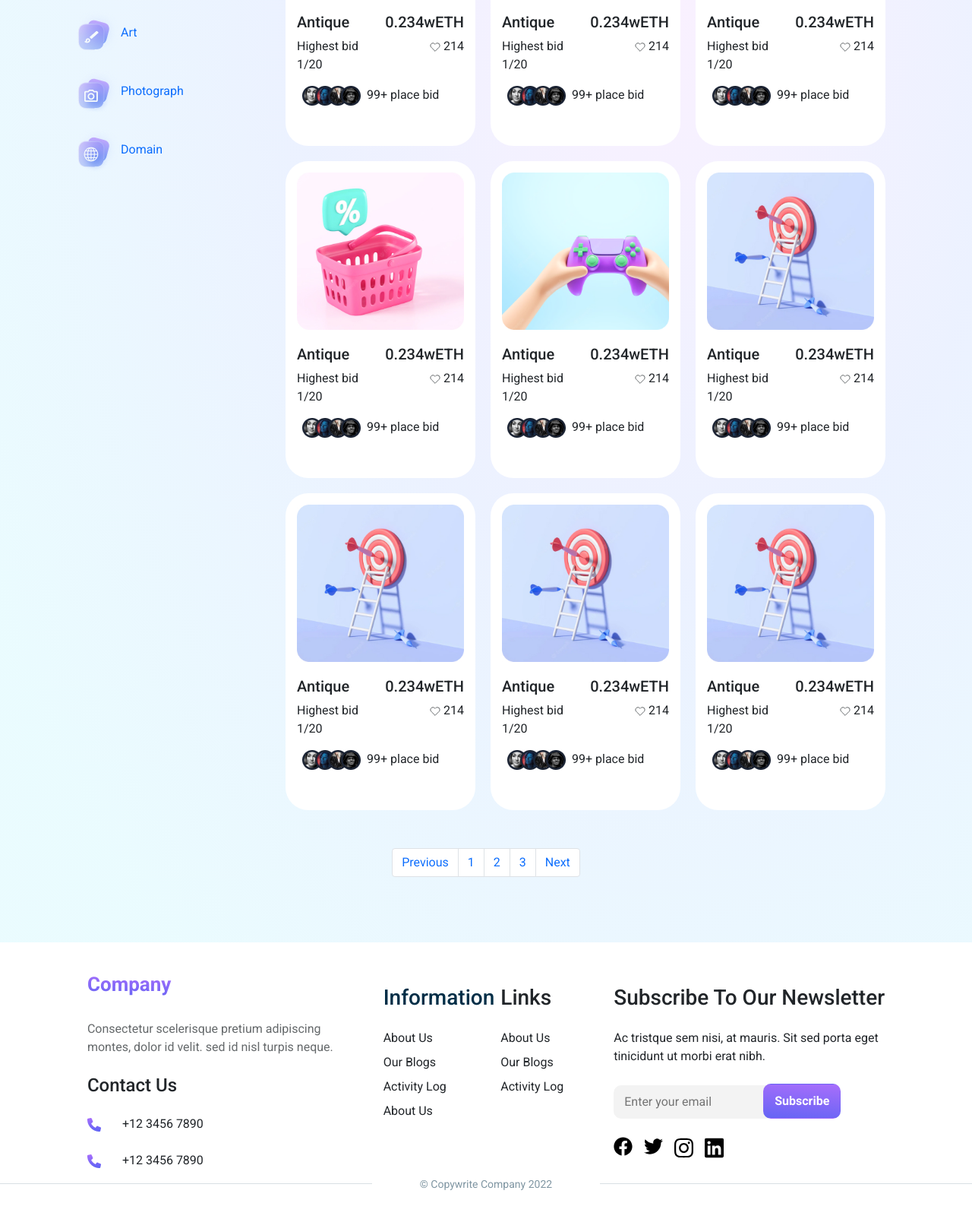
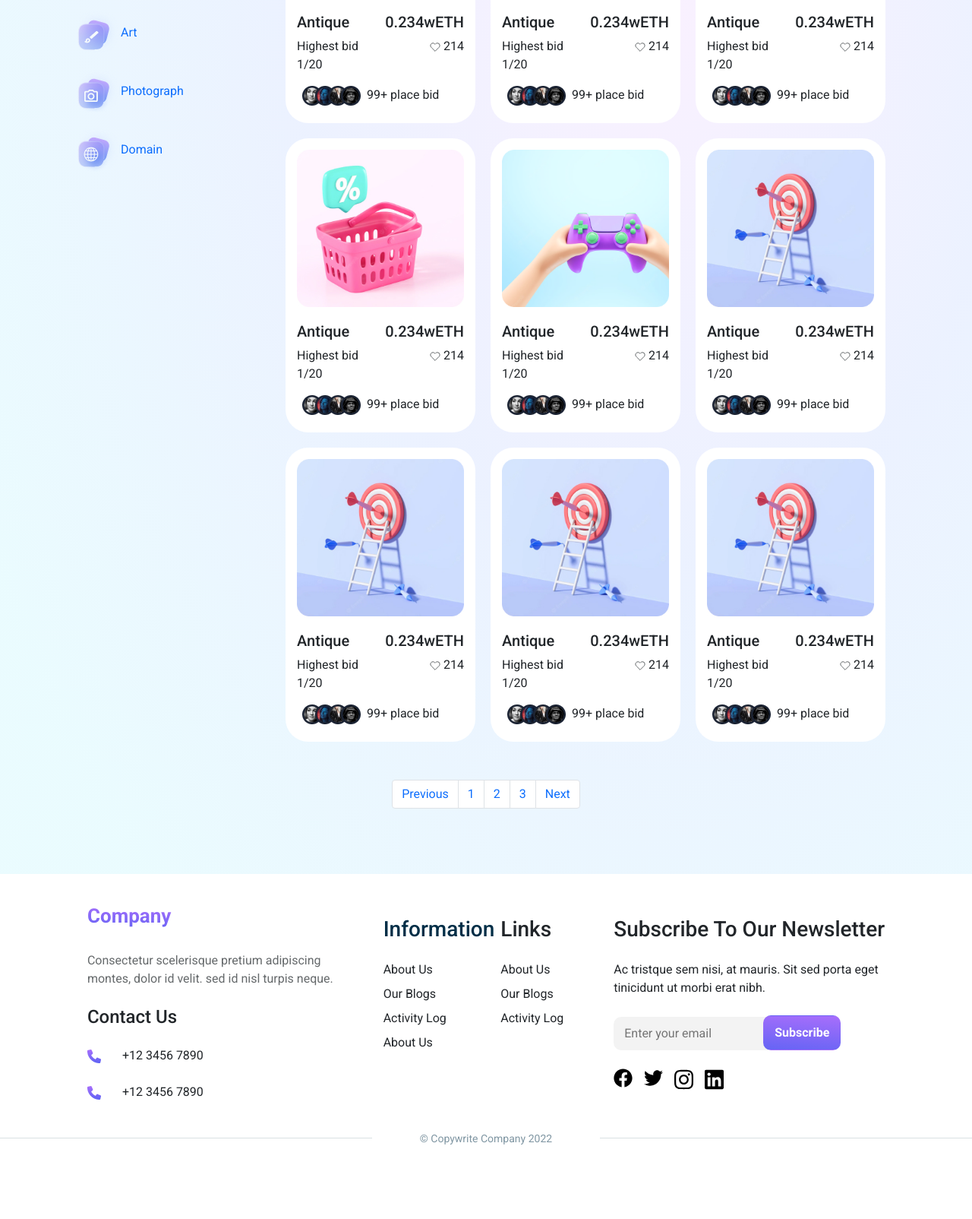
Before and after one commit to mdrakibislam68/NFTs, a plain HTML site: page explore.html in a window 1280 px wide. Shown: the part 456-2060 px from the top of the page at 76% size. After the commit the page ends 2029 px from the top, so only its background shows below. Drawn offline with Linux system fonts and the light colour scheme.

Commit message:
forth commit

```diff
--- a/explore.html
+++ b/explore.html
@@ -239,7 +239,7 @@
               <p><img src="img/heart 1.svg" alt=""> 214</p>
             </div>
           </div>
-          <div class="job-seek d-flex mb-4 mx-3">
+          <div class="job-seek d-flex mb-2 mx-3">
             <div class="d-flex">
               <img class="seeker" src="img/applyer/Ellipse 22.png" alt="job-seeker">
               <img class="seeker over" src="img/applyer/Ellipse 23.png" alt="job-seeker">
@@ -266,7 +266,7 @@
               <p><img src="img/heart 1.svg" alt=""> 214</p>
             </div>
           </div>
-          <div class="job-seek d-flex mb-4 mx-3">
+          <div class="job-seek d-flex mb-2 mx-3">
             <div class="d-flex">
               <img class="seeker" src="img/applyer/Ellipse 22.png" alt="job-seeker">
               <img class="seeker over" src="img/applyer/Ellipse 23.png" alt="job-seeker">
@@ -293,7 +293,7 @@
               <p><img src="img/heart 1.svg" alt=""> 214</p>
             </div>
           </div>
-          <div class="job-seek d-flex mb-4 mx-3">
+          <div class="job-seek d-flex mb-2 mx-3">
             <div class="d-flex">
               <img class="seeker" src="img/applyer/Ellipse 22.png" alt="job-seeker">
               <img class="seeker over" src="img/applyer/Ellipse 23.png" alt="job-seeker">
@@ -319,7 +319,7 @@
               <p><img src="img/heart 1.svg" alt=""> 214</p>
             </div>
           </div>
-          <div class="job-seek d-flex mb-4 mx-3">
+          <div class="job-seek d-flex mb-2 mx-3">
             <div class="d-flex">
               <img class="seeker" src="img/applyer/Ellipse 22.png" alt="job-seeker">
               <img class="seeker over" src="img/applyer/Ellipse 23.png" alt="job-seeker">
@@ -346,7 +346,7 @@
               <p><img src="img/heart 1.svg" alt=""> 214</p>
             </div>
           </div>
-          <div class="job-seek d-flex mb-4 mx-3">
+          <div class="job-seek d-flex mb-2 mx-3">
             <div class="d-flex">
               <img class="seeker" src="img/applyer/Ellipse 22.png" alt="job-seeker">
               <img class="seeker over" src="img/applyer/Ellipse 23.png" alt="job-seeker">
@@ -373,7 +373,7 @@
               <p><img src="img/heart 1.svg" alt=""> 214</p>
             </div>
           </div>
-          <div class="job-seek d-flex mb-4 mx-3">
+          <div class="job-seek d-flex mb-2 mx-3">
             <div class="d-flex">
               <img class="seeker" src="img/applyer/Ellipse 22.png" alt="job-seeker">
               <img class="seeker over" src="img/applyer/Ellipse 23.png" alt="job-seeker">
@@ -400,7 +400,7 @@
               <p><img src="img/heart 1.svg" alt=""> 214</p>
             </div>
           </div>
-          <div class="job-seek d-flex mb-4 mx-3">
+          <div class="job-seek d-flex mb-2 mx-3">
             <div class="d-flex">
               <img class="seeker" src="img/applyer/Ellipse 22.png" alt="job-seeker">
               <img class="seeker over" src="img/applyer/Ellipse 23.png" alt="job-seeker">
@@ -427,7 +427,7 @@
               <p><img src="img/heart 1.svg" alt=""> 214</p>
             </div>
           </div>
-          <div class="job-seek d-flex mb-4 mx-3">
+          <div class="job-seek d-flex mb-2 mx-3">
             <div class="d-flex">
               <img class="seeker" src="img/applyer/Ellipse 22.png" alt="job-seeker">
               <img class="seeker over" src="img/applyer/Ellipse 23.png" alt="job-seeker">
@@ -454,7 +454,7 @@
               <p><img src="img/heart 1.svg" alt=""> 214</p>
             </div>
           </div>
-          <div class="job-seek d-flex mb-4 mx-3">
+          <div class="job-seek d-flex mb-2 mx-3">
             <div class="d-flex">
               <img class="seeker" src="img/applyer/Ellipse 22.png" alt="job-seeker">
               <img class="seeker over" src="img/applyer/Ellipse 23.png" alt="job-seeker">
--- a/scss/ab-style.scss
+++ b/scss/ab-style.scss
@@ -708,6 +708,12 @@
 
 // Extra large devices (large desktops, 1200px and up)
 @media (min-width: 1200px) and (max-width: 1439.98px) {
+    .container{
+        max-width: 1410px;
+    }
+    .navbar2{
+        display: none;
+    }
     .ab-head{
         .ab-main{
             .arrow1{
--- a/scss/contact.scss
+++ b/scss/contact.scss
@@ -129,12 +129,12 @@
                 width: 100%;
             }
             .details{
-                margin: 50px 0;
+                margin: 50px;
                 flex-direction: row;
                 padding: 0;
                 column-gap: 25px;
                 .item{
-                    width: 45%;
+                    width: 100%;
                     height: 100%;
                     margin-top: 30px;
                     .title{
@@ -151,6 +151,9 @@
                         width: 100%;
                     }
                 }
+            }
+            .form-check{
+                margin-bottom: 10px;
             }
         }
     }
--- a/scss/explore.scss
+++ b/scss/explore.scss
@@ -59,7 +59,7 @@
 // Extra small devices (portrait phones, less than 576px)
 @media (max-width: 575.98px) {
     .container{
-        max-width: 500px;
+        max-width: 90%;
     }
     .explore{
         margin-top: 30px;
--- a/scss/style.scss
+++ b/scss/style.scss
@@ -11,6 +11,7 @@
     white-space: nowrap;
     overflow: hidden;
     text-overflow: ellipsis;
+    margin-bottom: 0;
 }
 
 *{
@@ -730,7 +731,7 @@ body{
     }
 }
 .copywrite{
-    margin-top: -30px;
+    // margin-top: -30px;
     background: #fff;
     height: 100px;
 .copy{
```
Also changed, not shown: about.html (+6 -6 lines), contact.html (+1 -1 lines), index.html (+7 -7 lines), scss/ab-style.css, scss/contact.css, scss/explore.css, scss/style.css, 4 other files.
